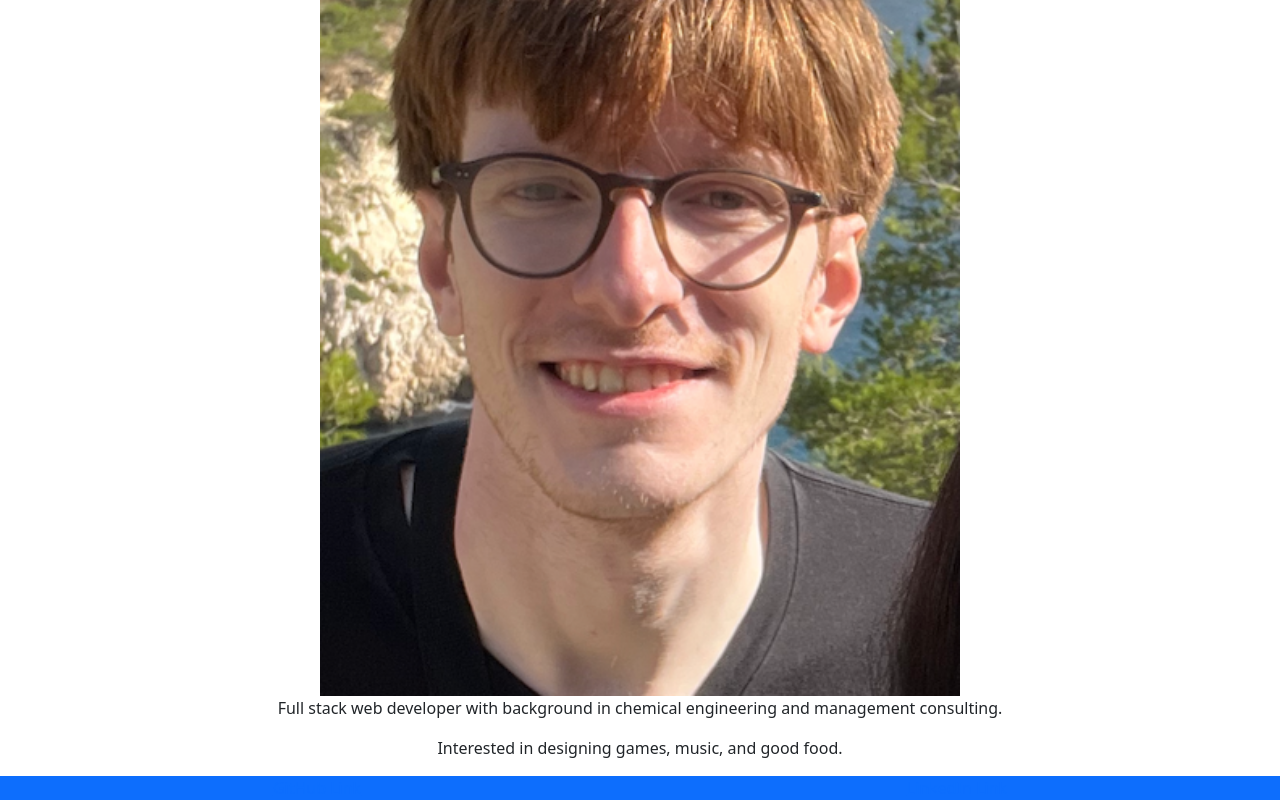
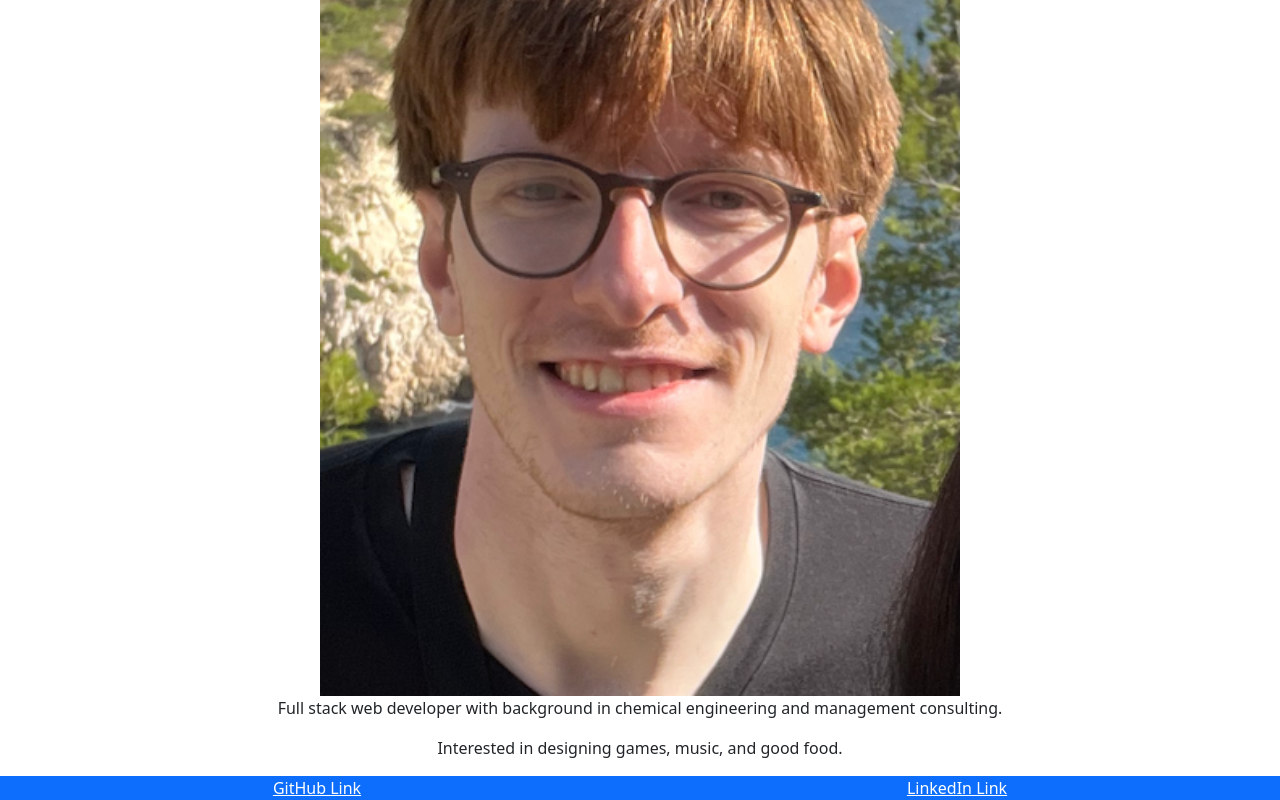
Before and after one commit to keimdm/react-portfolio-challenge, a React (Create React App) app: page / in a window 1280 px wide. Shown: the part 363-1163 px from the top of the page. Built offline with nearby package versions, Linux system fonts and the light colour scheme.

Commit message:
changed link formatting

```diff
--- a/src/components/Footer.js
+++ b/src/components/Footer.js
@@ -3,8 +3,8 @@ import React from 'react';
 function Footer() {
   return (
     <div className="d-flex flex-row justify-content-around bg-primary text-white">
-      <a href="https://github.com/keimdm">GitHub Link</a>
-      <a href="https://www.linkedin.com/in/david-k-a70ab03b/">LinkedIn Link</a>
+      <a className="text-white" href="https://github.com/keimdm">GitHub Link</a>
+      <a className="text-white" href="https://www.linkedin.com/in/david-k-a70ab03b/">LinkedIn Link</a>
     </div>
   );
 }
```
